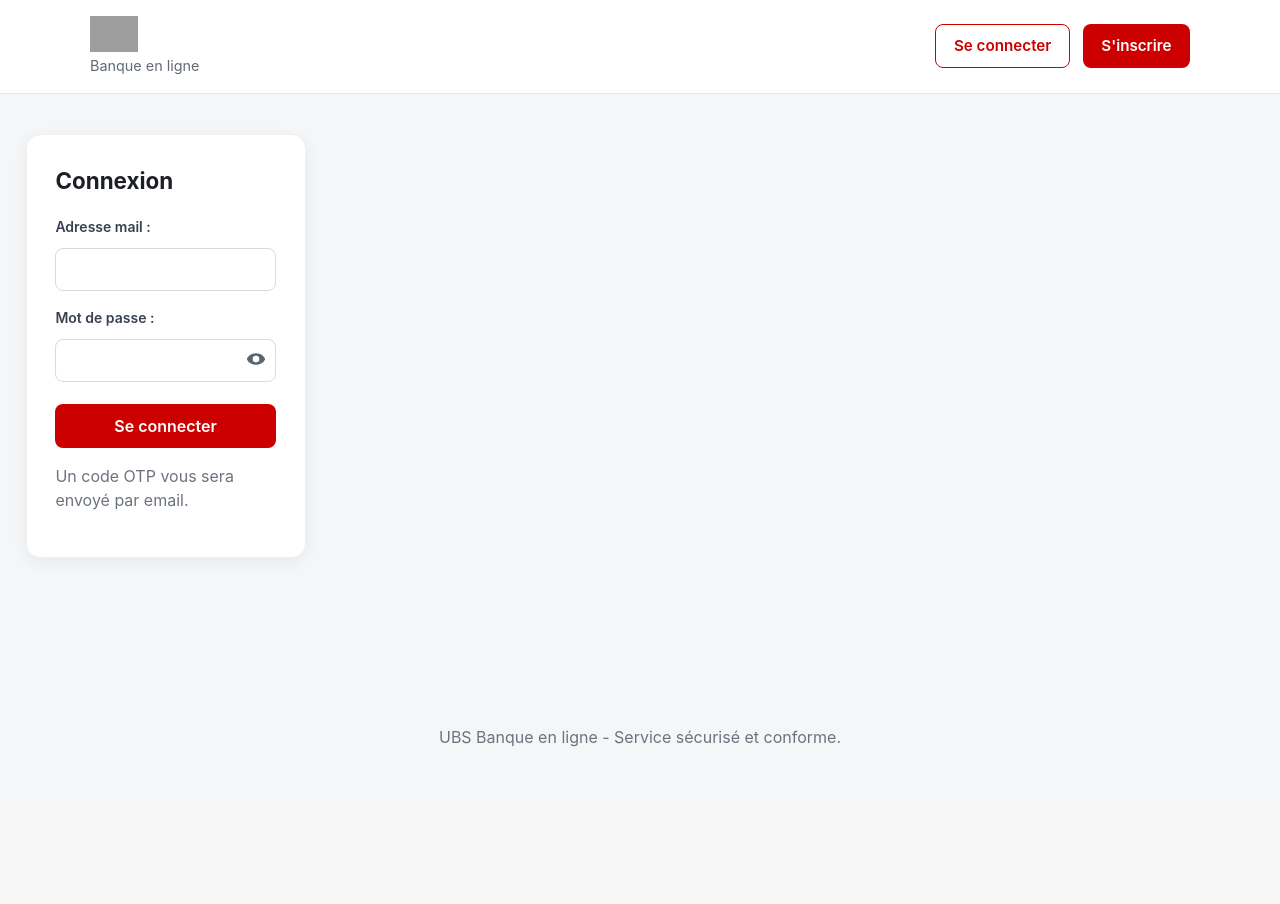
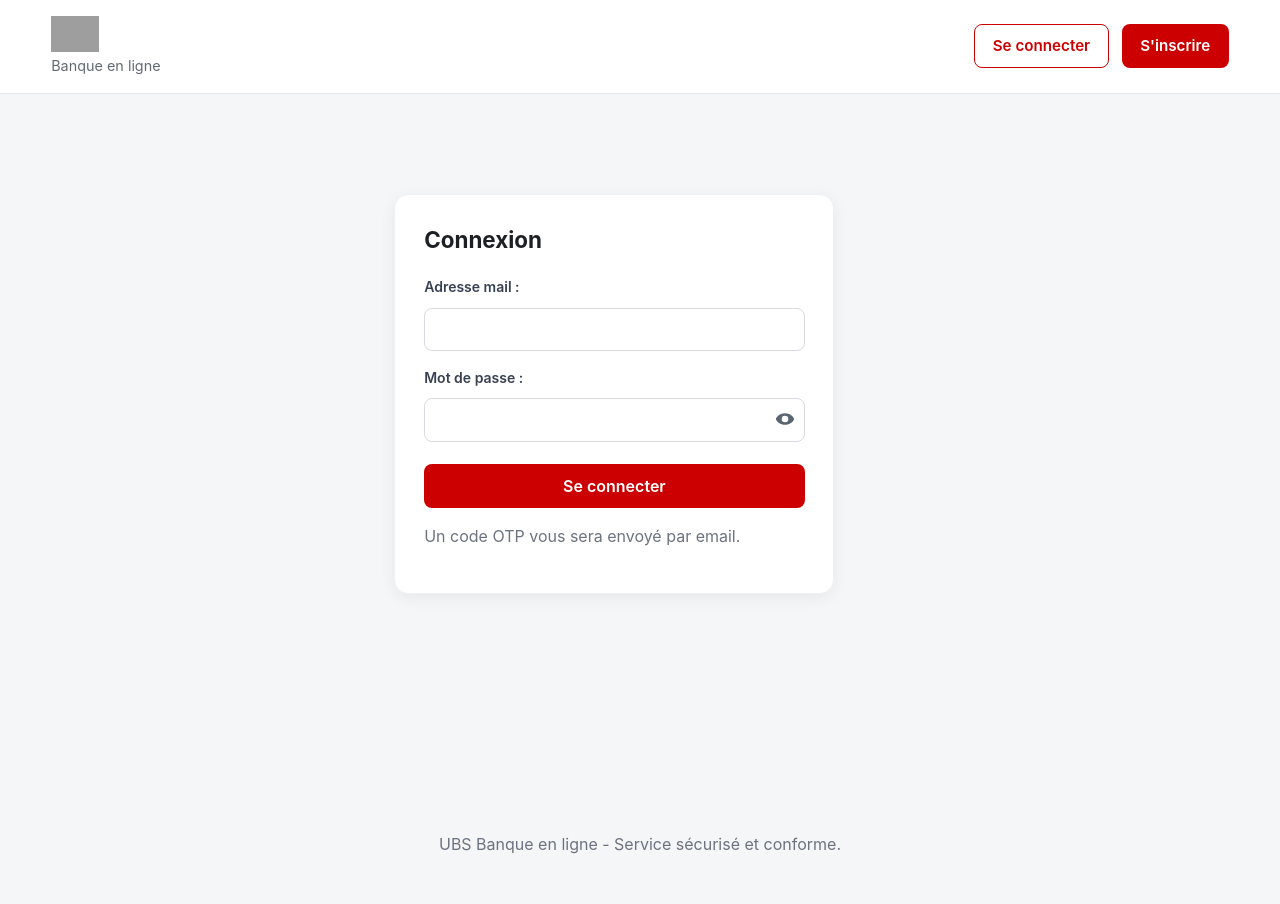
Before and after one commit to Chaka06/UBS-BANK, a Django app: page /connexion/ in a window 1280 px wide. Before the commit the page ends 747 px from the top, so only its background shows below. Run offline with Django 5.2, Linux system fonts and the light colour scheme; grey boxes are pictures that could not be loaded.

Commit message:
Refactor login form layout and password toggle feature

```diff
--- a/bank/templates/bank/login.html
+++ b/bank/templates/bank/login.html
@@ -1,8 +1,11 @@
 {% extends 'bank/base.html' %}
 {% load i18n %}
 
+{% block body_class %}public-view auth-page{% endblock %}
+
 {% block content %}
-<section class="card">
+<div class="auth-container">
+    <section class="card auth-card">
         <h2>{% trans "Connexion" %}</h2>
         <form method="post" class="form-grid">
             {% csrf_token %}
@@ -42,4 +45,5 @@
         </form>
         <p class="muted">{% trans "Un code OTP vous sera envoyé par email." %}</p>
     </section>
+</div>
 {% endblock %}
```
Lines whose indentation alone changed are shown as unchanged.
